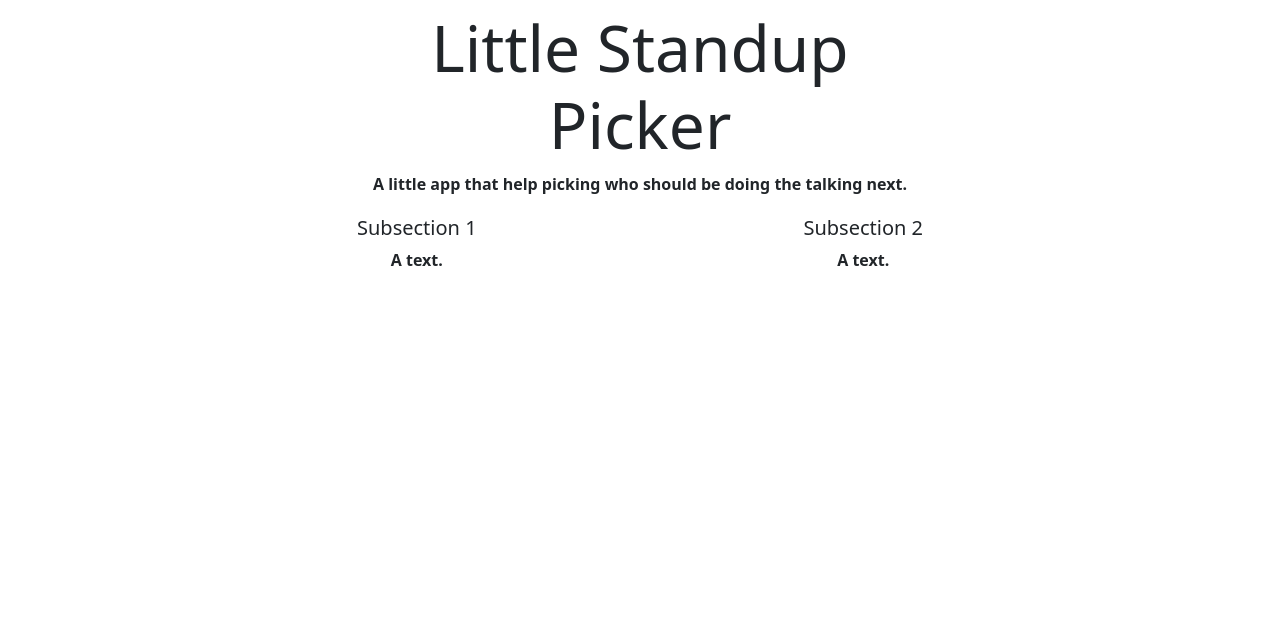
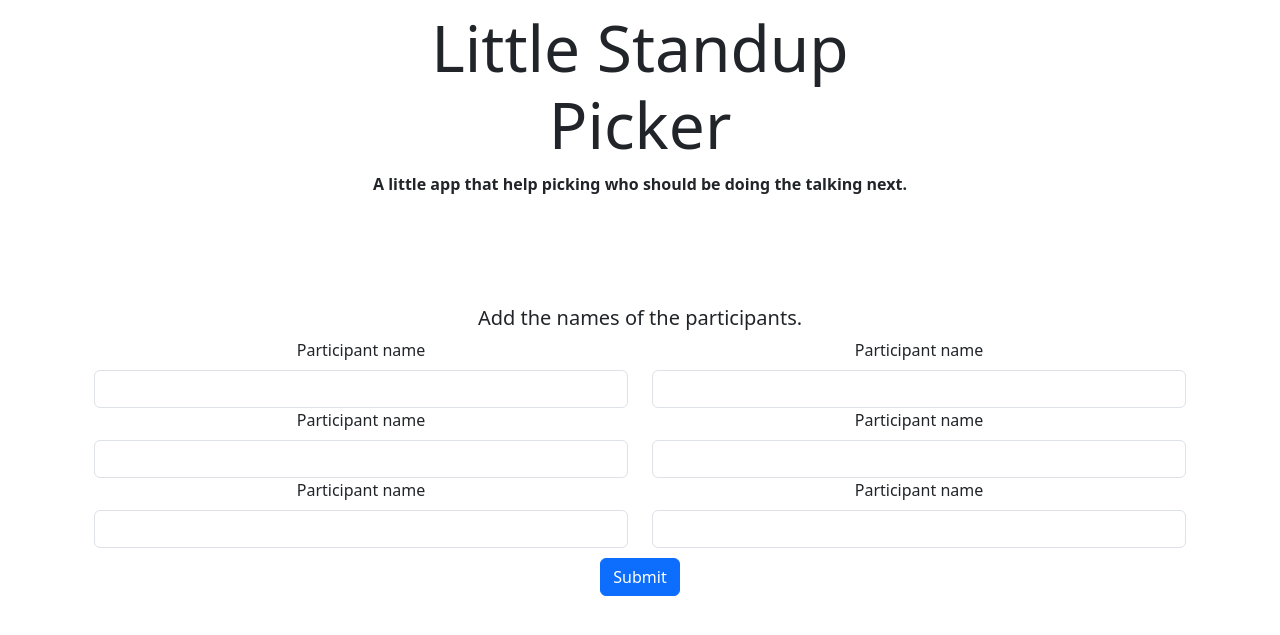
Before and after one commit to cesarchavez/little-standup-picker, a Flask app: page / in a window 1280 px wide. Shown: the top 635 px of the page. Run offline with Flask 2, Linux system fonts and the light colour scheme.

Commit message:
Adding the POC index

```diff
--- a/templates/index.html
+++ b/templates/index.html
@@ -26,25 +26,50 @@
           </div>
         </div>
       </div>
-      <div class="container text-center padded">
+
+      <div class="container text-center padded" style="padding-top: 100px;">
+        <h5>Add the names of the participants.</h5>
         <div class="row">
           <div class="col">
+            <form>
+              <div class="row">
+                <div class="col">
+                  <div class="mb-6">
+                    <label for="exampleInputEmail1" class="form-label">Participant name</label>
+                    <input type="text" class="form-control" id="participantname1" aria-describedby="participantName">
+                  </div>
+                  <div class="mb-6">
+                    <label for="exampleInputEmail1" class="form-label">Participant name</label>
+                    <input type="text" class="form-control" id="participantname1" aria-describedby="participantName">
+                  </div>
+                  <div class="mb-6">
+                    <label for="exampleInputEmail1" class="form-label">Participant name</label>
+                    <input type="text" class="form-control" id="participantname1" aria-describedby="participantName">
+                  </div>
+                </div>
+                <div class="col">
+                  <div class="mb-6">
+                    <label for="exampleInputEmail1" class="form-label">Participant name</label>
+                    <input type="text" class="form-control" id="participantname1" aria-describedby="participantName">
+                  </div>
+                  <div class="mb-6">
+                    <label for="exampleInputEmail1" class="form-label">Participant name</label>
+                    <input type="text" class="form-control" id="participantname1" aria-describedby="participantName">
+                  </div>
+                  <div class="mb-6">
+                    <label for="exampleInputEmail1" class="form-label">Participant name</label>
+                    <input type="text" class="form-control" id="participantname1" aria-describedby="participantName">
+                  </div>
+                </div>
+              </div>
 
+              <div class="padded">
+                <button type="submit" class="btn btn-primary">Submit</button>
+              </div>
+
+            </form>
           </div>
-          <div class="col">
-            <h5>Subsection 1</h5>
-            <strong>A text.</strong>
-          </div>
-          <div class="col">
 
-          </div>
-          <div class="col">
-            <h5>Subsection 2</h5>
-            <strong>A text.</strong>
-          </div>
-          <div class="col">
-
-          </div>
         </div>
       </div>
 
```
